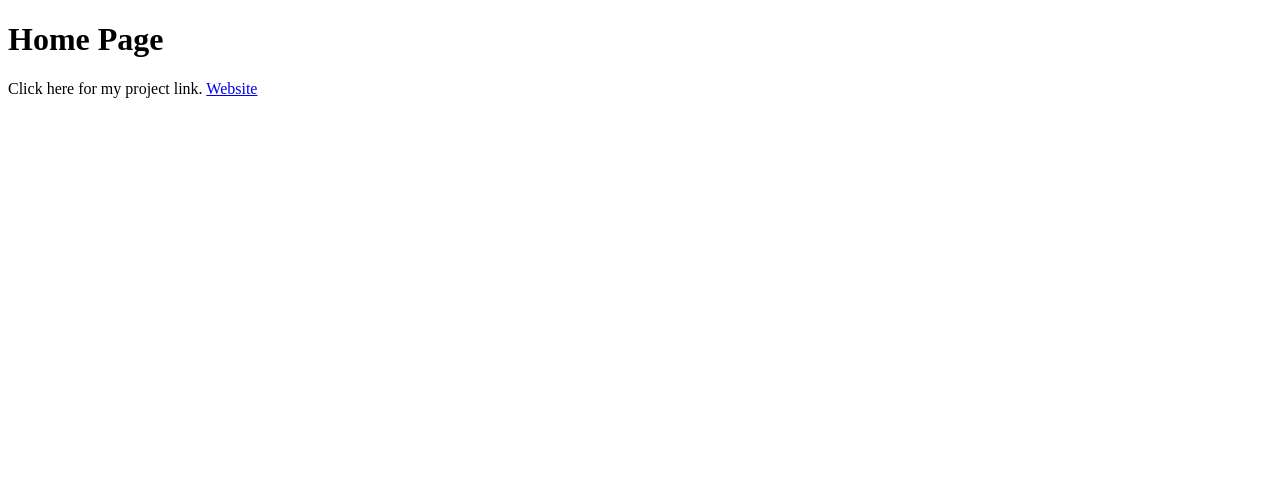
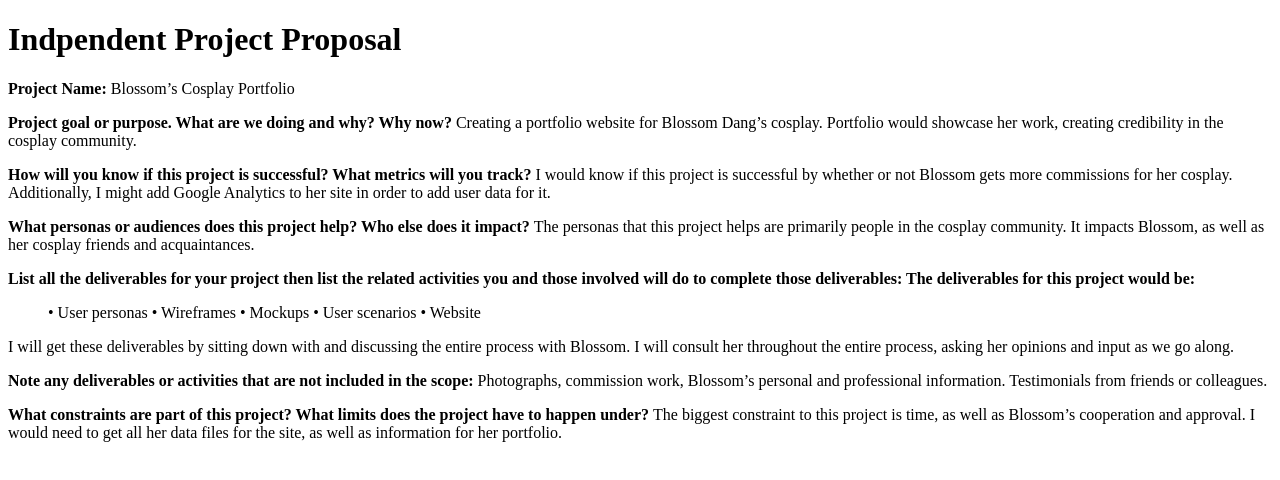
Before and after one commit to zeiglehm/zeiglehm.github.io, a plain HTML site: page index.html in a window 1280 px wide. Drawn offline with Linux system fonts and the light colour scheme.

Commit message:
Update index.html

```diff
--- a/index.html
+++ b/index.html
@@ -1,18 +1,35 @@
-<!DOCTYPE html>
+<!doctype html>
 <html>
+  <head>
+    <title>Independent Project Proposal</title>
+  </head>
+  <body>
+   <h1>Indpendent Project Proposal</h1>
 
-    <head>
-        <title>
+      <p>
+          <b> Project Name:</b> Blossom’s Cosplay Portfolio </p>
+      <p><b>Project goal or purpose. What are we doing and why? Why now?</b> Creating a portfolio website for Blossom Dang’s cosplay. Portfolio would showcase her work, creating credibility in the cosplay community. </p>
+      <p><b>How will you know if this project is successful? What metrics will you track? </b>I would know if this project is successful by whether or not Blossom gets more commissions for her cosplay. Additionally, I might add Google Analytics to her site in order to add user data for it. </p>
+      <p><b>What personas or audiences does this project help? Who else does it impact? </b>The personas that this project helps are primarily people in the cosplay community. It impacts Blossom, as well as her cosplay friends and acquaintances. </p>
+      <p><b>List all the deliverables for your project then list the related activities you and those involved will do to complete those deliverables: The deliverables for this project would be: </b>
+    <ul>
+•	User personas
+•	Wireframes
+•	Mockups
+•	User scenarios
+•	Website
+      </ul>
 
-        Home Page
-        </title>
-
-        <link rel="stylesheet" href="main.css">
-    </head>
-    <body>
-       <h1> Home Page</h1>
-        Click here for my project link. <a href="http://beautyinthebeast-wilmette.com/">Website</a>
+<p>I will get these deliverables by sitting down with and discussing the entire process with Blossom. I will consult her throughout the entire process, asking her opinions and input as we go along. </p>
+      <p><b>Note any deliverables or activities that are not included in the scope: </b>Photographs, commission work, Blossom’s personal and professional information. Testimonials from friends or colleagues.
+      <p><b>What constraints are part of this project? What limits does the project have to happen under? </b>The biggest constraint to this project is time, as well as Blossom’s cooperation and approval. I would need to get all her data files for the site, as well as information for her portfolio.
+</p>
 
 
-    </body>
+
+
+
+
+  </body>
+
 </html>
```
